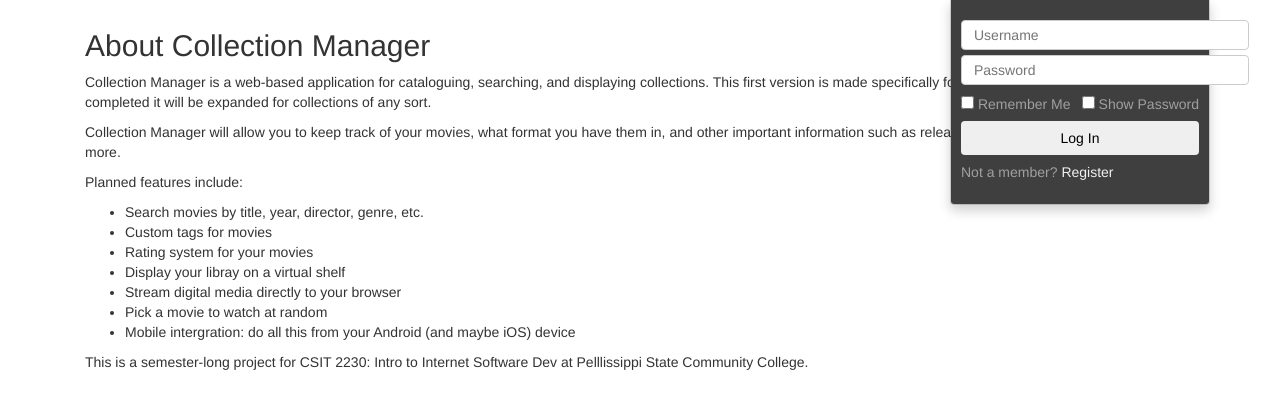
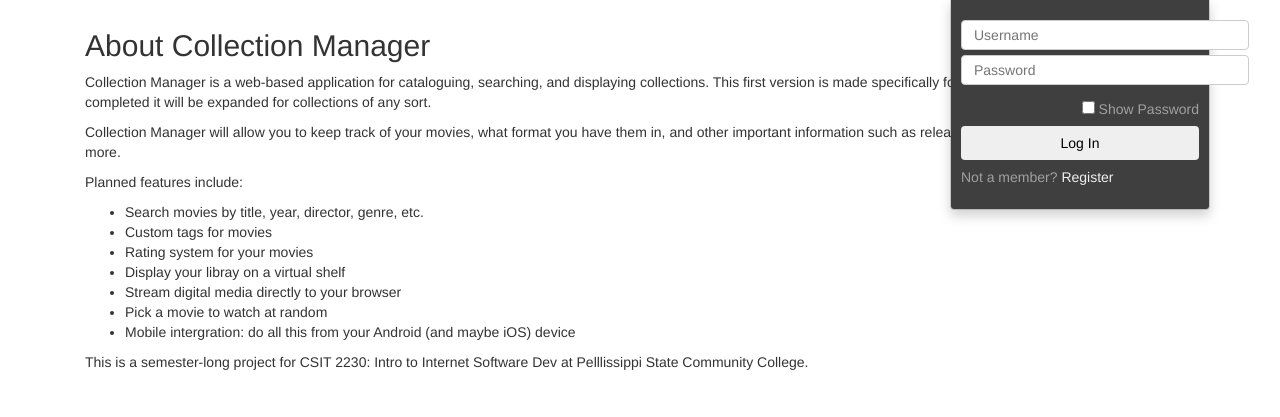
Before and after one commit to ajenshireman/CSIT2230, a PHP site: page /about.php in a window 1280 px wide, after a click on "Log in / Register". Shown: the part 51-468 px from the top of the page. Run offline with PHP 8.4, Linux system fonts and the light colour scheme.

Commit message:
Removed 'Remember Me' chackbox

```diff
--- a/testSite/includes/topnav.php
+++ b/testSite/includes/topnav.php
@@ -52,9 +52,11 @@
                   <input id="loginUsername" name="loginUsername" type="text" class="loginForm-control" size="30"placeholder="Username" />
                   <input id="loginPassword" name="loginPassword" type="password" class="loginForm-control" size="30"placeholder="Password" />
                 </div>
-                <div class="message">
-                  <input type="checkbox" name="rememberMe" value="Remember Me" /> Remember Me
-                  <span class="pull-right"><input type="checkbox" class="pwToggle" name="showLoginPW" value="Show Password" /> Show Password</span>
+                <div class="message pull-left" style="display: none">
+                  <input type="checkbox" name="rememberMe" value=" Remember Me" /> Remember Me
+                </div>
+                <div class="message pull-right">
+                  <input type="checkbox" class="pwToggle" name="showLoginPW" value="Show Password" /> Show Password
                 </div>
                 <button type="submit" class="btn btn-submit btn-login" id="btnLogin" name="btnLogin" value="Log In">Log In</button>
                 <div id="toggle-login" class="message">
```
